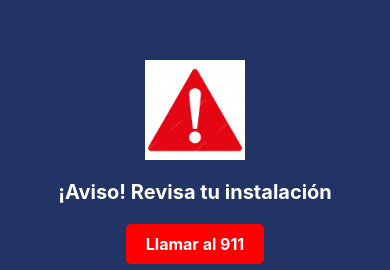
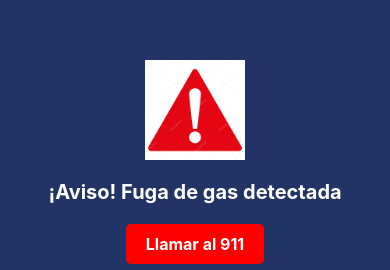
Before and after one commit to borisjvc/Deteccion-de-gas, a React Native app: screen /Aviso in a window 390 px wide. Shown: the part 260-530 px from the top of the page. Built offline with nearby package versions, Linux system fonts and the light colour scheme; no server answers.

Commit message:
Funcion de llamar

```diff
--- a/Views/Peligro.js
+++ b/Views/Peligro.js
@@ -1,16 +1,30 @@
-import React from 'react';
-import { View, Text, Image, TouchableOpacity, StyleSheet } from 'react-native';
+import React from "react";
+import {
+  View,
+  Text,
+  Image,
+  TouchableOpacity,
+  StyleSheet,
+  Linking,
+} from "react-native";
 
 const WarningScreen = () => {
   return (
     <View style={styles.container}>
       <Image
-        source={require('../warning-icon.jpg')}
+        source={require("../warning-icon.jpg")}
         style={styles.warningIcon}
       />
-      <Text style={styles.warningText}>¡Aviso! Revisa tu instalación</Text>
+      <Text style={styles.warningText}>¡Aviso! Fuga de gas detectada</Text>
       <TouchableOpacity style={styles.callButton}>
-        <Text style={styles.callButtonText}>Llamar al 911</Text>
+        <Text
+          style={styles.callButtonText}
+          onPress={() => {
+            Linking.openURL("tel:911");
+          }}
+        >
+          Llamar al 911
+        </Text>
       </TouchableOpacity>
     </View>
   );
@@ -20,8 +34,8 @@ const styles = StyleSheet.create({
   container: {
     flex: 1,
     backgroundColor: "#236",
-    alignItems: 'center',
-    justifyContent: 'center',
+    alignItems: "center",
+    justifyContent: "center",
   },
   warningIcon: {
     width: 100,
@@ -30,20 +44,20 @@ const styles = StyleSheet.create({
   },
   warningText: {
     fontSize: 20,
-    fontWeight: 'bold',
-    color: '#fff',
+    fontWeight: "bold",
+    color: "#fff",
     marginBottom: 20,
   },
   callButton: {
-    backgroundColor: '#FF0000',
+    backgroundColor: "#FF0000",
     paddingVertical: 10,
     paddingHorizontal: 20,
     borderRadius: 5,
   },
   callButtonText: {
-    color: '#fff',
+    color: "#fff",
     fontSize: 16,
-    fontWeight: 'bold',
+    fontWeight: "bold",
   },
 });
 
```
